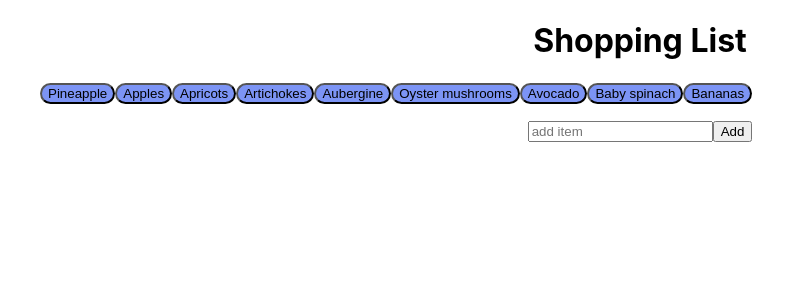
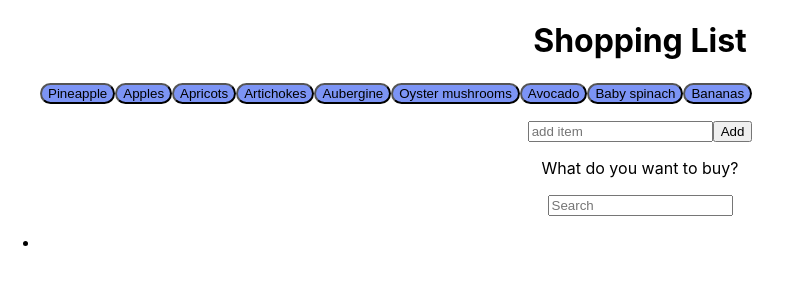
Before and after one commit to FlyingMoe91/shopping-list, a React (Create React App) app: page / in a window 1280 px wide. Shown: the top 300 px of the page, without its empty margins (0-792 px from the left). Built offline with nearby package versions, Linux system fonts and the light colour scheme.

Commit message:
Start fetch function

```diff
--- a/src/App.js
+++ b/src/App.js
@@ -1,12 +1,19 @@
 import { useEffect, useState } from 'react';
+import { nanoid } from 'nanoid';
 import './App.css';
 import { InitialItems } from './components/data';
 import List from './components/List';
 import AddItem from './components/AddItem';
-import { nanoid } from 'nanoid';
+import SearchAdd from './components/SearchAdd';
 
 function App() {
   const [items, setItems] = useState(loadFromLocal('items') ?? InitialItems);
+  const [fetchItems, setFetchItems] = useState([]);
+
+  useEffect(() => {
+    //loadItems();
+    async function loadItems() {}
+  });
 
   useEffect(() => {
     saveToLocal('items', items);
@@ -45,6 +52,7 @@ function App() {
       <h1>Shopping List</h1>
       <List InitialItems={items} onDeleteItem={handleDeleteItem} />
       <AddItem onAddItem={handleAddItem} />
+      <SearchAdd />
     </div>
   );
 }
--- /dev/null
+++ b/src/components/SearchAdd.js
@@ -0,0 +1,11 @@
+export default function SearchAdd() {
+  return (
+    <div>
+      <p>What do you want to buy?</p>
+      <input /*onChange={() => } */ placeholder="Search"></input>
+      <ul>
+        <li></li>
+      </ul>
+    </div>
+  );
+}
```
